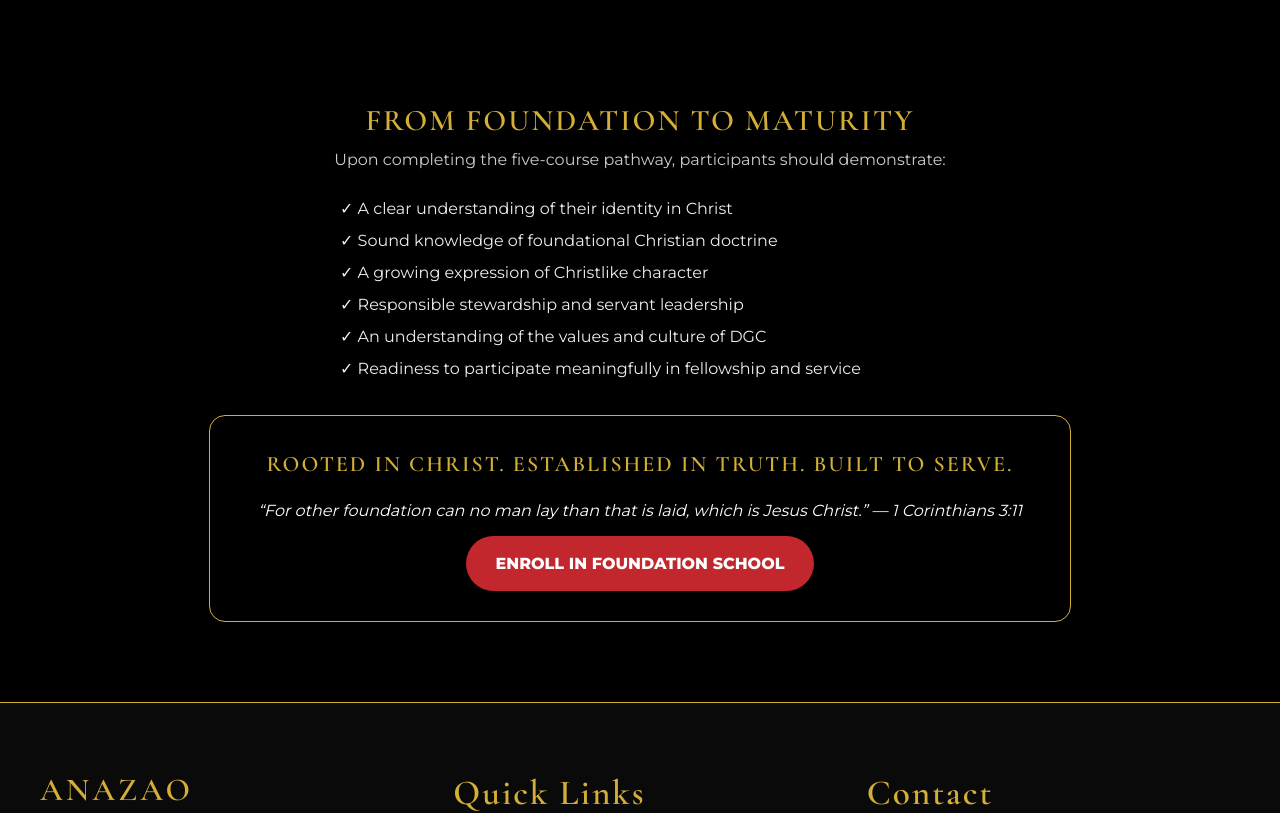
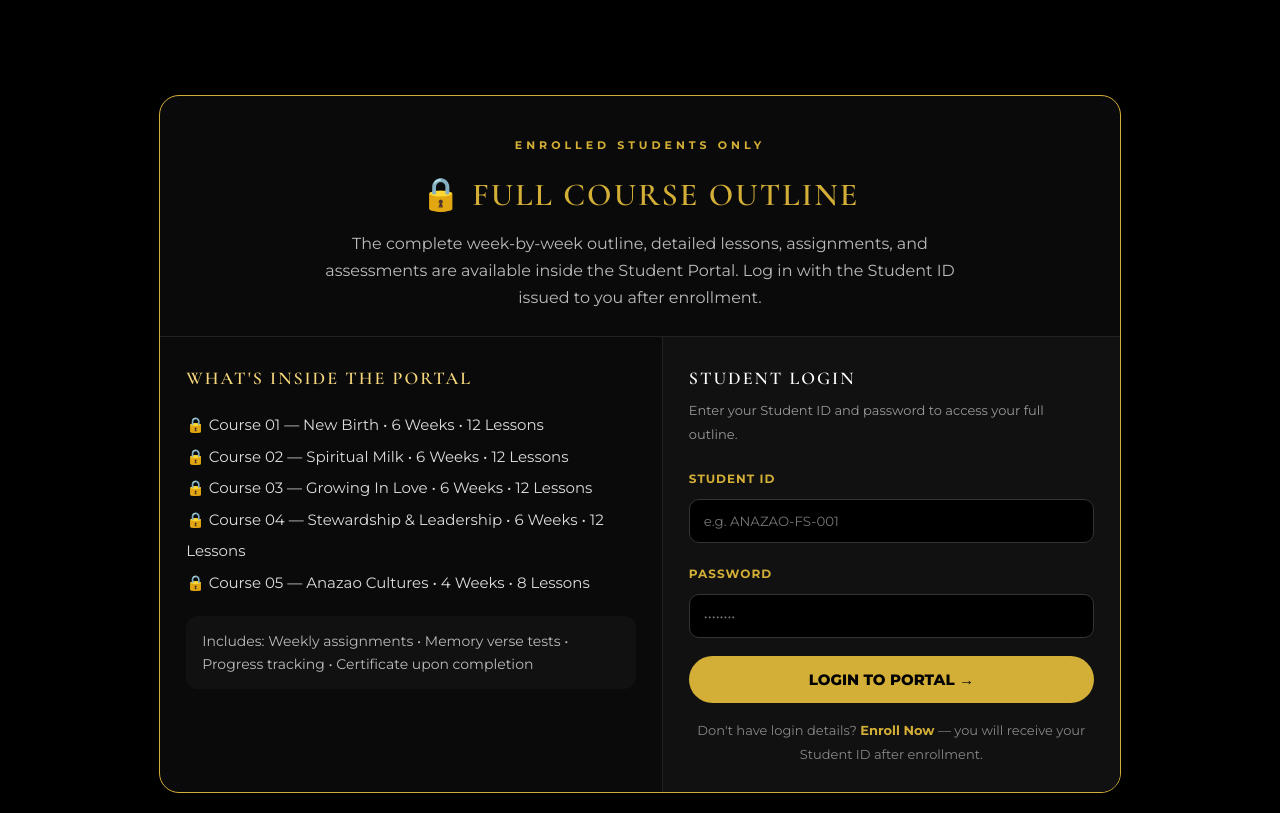
Before and after one commit to HABERTMANDE/websiteanazao, a React (Vite) app: page /foundation-school in a window 1280 px wide. Shown: the part 2475-3288 px from the top of the page. Built offline with nearby package versions, Linux system fonts and the light colour scheme.

Commit message:
Foundation School: Restore original design, rebrand to ANAZAO, add locked Student Portal outline

```diff
--- a/src/pages/FoundationSchool.jsx
+++ b/src/pages/FoundationSchool.jsx
@@ -59,14 +59,14 @@ const courses = [
   },
   {
     num: "05",
-    title: "DGC CULTURES",
+    title: "ANAZAO CULTURES",
     subtitle: "The Foundation of Church Identity and Community",
     theme: "Understanding the values, practices, and shared responsibilities of the Anazao the Family of Grace Global.",
-    overview: "Every spiritual community is strengthened by shared convictions, values, relationships, and practices rooted in biblical truth. DGC Cultures introduces participants to the distinctive values and family lifestyle of ANAZAO THE FAMILY OF GRACE GLOBAL. It establishes an understanding of honour, discipline, unity, teamwork, fellowship, accountability, and mutual responsibility.",
+    overview: "Every spiritual community is strengthened by shared convictions, values, relationships, and practices rooted in biblical truth. ANAZAO Cultures introduces participants to the distinctive values and family lifestyle of ANAZAO THE FAMILY OF GRACE GLOBAL. It establishes an understanding of honour, discipline, unity, teamwork, fellowship, accountability, and mutual responsibility.",
     primary: ["Acts 2:42-47", "Hebrews 10:24-25", "Psalm 133:1-3", "1 Corinthians 12:12-27", "Ephesians 4:11-16"],
     supporting: ["1 Corinthians 14:40", "Romans 12:4-11", "Philippians 2:1-5", "Hebrews 13:7,17", "1 Thessalonians 5:12-13", "1 Peter 5:5-6", "2 Timothy 2:2"],
     notes: ["Spiritual Family: Understanding the Church as the Body of Christ.", "Fellowship: Building relationships through shared faith and mutual encouragement.", "Honour: Demonstrating biblical respect and appreciation for others.", "Unity: Recognising the importance of shared purpose despite different gifts and functions.", "Discipline and Order: Maintaining a healthy community governed by biblical principles.", "Teamwork: Working together towards the mission of the Church.", "Spiritual Growth: Equipping believers to serve and strengthen the Body of Christ.", "Generational Continuity: Entrusting biblical truth to faithful people who can teach others."],
-    objectives: ["Explain the biblical understanding of the Church as a spiritual family.", "Understand the values and culture of DGC.", "Recognise the importance of honour and unity.", "Participate responsibly in fellowship and service.", "Understand biblical discipline and order.", "Appreciate teamwork and mutual accountability.", "Contribute positively to the spiritual life of the community."],
+    objectives: ["Explain the biblical understanding of the Church as a spiritual family.", "Understand the values and culture of ANAZAO.", "Recognise the importance of honour and unity.", "Participate responsibly in fellowship and service.", "Understand biblical discipline and order.", "Appreciate teamwork and mutual accountability.", "Contribute positively to the spiritual life of the community."],
     application: "Participants should demonstrate active participation in fellowship, responsible teamwork, respect, mutual care, and commitment to the shared mission of the Church.",
     memory: "Acts 2:42"
   },
@@ -75,6 +75,10 @@ const courses = [
 export default function FoundationSchool() {
   const [isMobile, setIsMobile] = useState(false);
   const [open, setOpen] = useState(0);
+  // For Student Portal - will connect real login later
+  const [studentId, setStudentId] = useState("");
+  const [password, setPassword] = useState("");
+  const [loginMsg, setLoginMsg] = useState("");
 
   useEffect(() => {
     const handleResize = () => setIsMobile(window.innerWidth <= 768);
@@ -83,9 +87,14 @@ export default function FoundationSchool() {
     return () => window.removeEventListener("resize", handleResize);
   }, []);
 
+  const handleLogin = (e) => {
+    e.preventDefault();
+    setLoginMsg("Student Portal is coming soon. Your login details will be issued after enrollment. Please enroll below to receive your Student ID.");
+  };
+
   return (
     <div style={{ backgroundColor: "#000", color: "#fff", minHeight: "100vh" }}>
-      {/* HERO */}
+      {/* HERO - ORIGINAL */}
       <section style={{ textAlign: "center", padding: isMobile ? "110px 1.2rem 60px" : "140px 2rem 90px", position: "relative", overflow: "hidden" }}>
         <p style={{ letterSpacing: "4px", fontSize: "11px", color: GOLD, fontWeight: "700" }}>ANAZAO THE FAMILY OF GRACE GLOBAL</p>
         <h1 style={{ fontSize: isMobile ? "42px" : "72px", lineHeight: "1", margin: "16px 0", color: GOLD, textShadow: "0 0 30px rgba(212,175,55,0.4)" }}>FOUNDATION<br />SCHOOL</h1>
@@ -101,11 +110,11 @@ export default function FoundationSchool() {
         <p style={{ marginTop: "30px", fontSize: "11px", letterSpacing: "3px", color: "#aaa" }}>APOSTOLIC • PROPHETIC • DISCIPLESHIP • TRANSFORMATIONAL</p>
       </section>
 
-      {/* JOURNEY STRIP */}
+      {/* JOURNEY STRIP - ORIGINAL */}
       <section style={{ maxWidth: "1100px", margin: "0 auto", padding: "0 1.2rem 60px", textAlign: "center" }}>
         <h2 style={{ color: GOLD, fontSize: "28px" }}>THE FOUNDATION SCHOOL JOURNEY</h2>
         <div style={{ display: "grid", gridTemplateColumns: isMobile ? "1fr" : "repeat(5, 1fr)", gap: "12px", marginTop: "24px" }}>
-          {["NEW BIRTH\nIdentity", "SPIRITUAL MILK\nDoctrine", "GROWING IN LOVE\nCharacter", "STEWARDSHIP\nResponsibility", "DGC CULTURES\nFamily & Mission"].map((t, i) => (
+          {["NEW BIRTH\nIdentity", "SPIRITUAL MILK\nDoctrine", "GROWING IN LOVE\nCharacter", "STEWARDSHIP\nResponsibility", "ANAZAO CULTURES\nFamily & Mission"].map((t, i) => (
             <div key={i} style={{ border: `1px solid ${GOLD}`, borderRadius: "14px", padding: "18px 10px", background: "#0a0a0a", whiteSpace: "pre-line", fontWeight: "700", fontSize: "14px", lineHeight: "1.5" }}>
               <span style={{ color: GOLD, fontSize: "22px" }}>{String(i+1).padStart(2,"0")}</span><br/>{t}
             </div>
@@ -113,7 +122,7 @@ export default function FoundationSchool() {
         </div>
       </section>
 
-      {/* COURSES */}
+      {/* COURSES - ORIGINAL */}
       <section id="courses" style={{ maxWidth: "1000px", margin: "0 auto", padding: "0 1.2rem 80px" }}>
         <h2 style={{ textAlign: "center", color: GOLD, fontSize: "32px", marginBottom: "8px" }}>THE FIVE-COURSE TRAINING PATH</h2>
         <p style={{ textAlign: "center", color: "#bbb", marginBottom: "30px" }}>Click a course to expand full teaching, scriptures, and objectives.</p>
@@ -142,12 +151,73 @@ export default function FoundationSchool() {
         ))}
       </section>
 
-      {/* OUTCOME */}
+      {/* ===== NEW SEGMENT: FULL COURSE OUTLINE - STUDENT LOGIN ===== */}
+      <section id="student-portal" style={{ maxWidth: "1000px", margin: "0 auto", padding: "0 1.2rem 80px" }}>
+        <div style={{ border: `1px solid ${GOLD}`, borderRadius: "20px", overflow: "hidden", background: "#0a0a0a" }}>
+          <div style={{ textAlign: "center", padding: isMobile ? "30px 20px 20px" : "40px 30px 24px" }}>
+            <p style={{ letterSpacing: "4px", fontSize: "11px", color: GOLD, fontWeight: "700", margin: 0 }}>ENROLLED STUDENTS ONLY</p>
+            <h2 style={{ color: GOLD, fontSize: isMobile ? "26px" : "32px", margin: "12px 0 8px" }}>🔒 FULL COURSE OUTLINE</h2>
+            <p style={{ color: "#bbb", maxWidth: "640px", margin: "0 auto", lineHeight: "1.7" }}>
+              The complete week-by-week outline, detailed lessons, assignments, and assessments are available inside the Student Portal. Log in with the Student ID issued to you after enrollment.
+            </p>
+          </div>
+
+          <div style={{ display: "grid", gridTemplateColumns: isMobile ? "1fr" : "1.1fr 1fr", gap: "0", borderTop: `1px solid #222` }}>
+            {/* LEFT: What is inside - Preview (blurred/locked) */}
+            <div style={{ padding: "26px", borderRight: isMobile ? "none" : "1px solid #222" }}>
+              <h3 style={{ color: GOLD_LIGHT, margin: "0 0 16px", fontSize: "18px" }}>WHAT'S INSIDE THE PORTAL</h3>
+              <ul style={{ listStyle: "none", padding: 0, margin: 0, lineHeight: "2.1", color: "#ddd", fontSize: "15px" }}>
+                <li>🔒 Course 01 — New Birth • 6 Weeks • 12 Lessons</li>
+                <li>🔒 Course 02 — Spiritual Milk • 6 Weeks • 12 Lessons</li>
+                <li>🔒 Course 03 — Growing In Love • 6 Weeks • 12 Lessons</li>
+                <li>🔒 Course 04 — Stewardship & Leadership • 6 Weeks • 12 Lessons</li>
+                <li>🔒 Course 05 — Anazao Cultures • 4 Weeks • 8 Lessons</li>
+              </ul>
+              <div style={{ background: "#111", borderRadius: "12px", padding: "14px 16px", marginTop: "18px", fontSize: "14px", color: "#bbb", lineHeight: "1.6" }}>
+                Includes: Weekly assignments • Memory verse tests • Progress tracking • Certificate upon completion
+              </div>
+            </div>
+
+            {/* RIGHT: Login Form - Placeholder for later */}
+            <div style={{ padding: "26px", background: "#111" }}>
+              <h3 style={{ color: "#fff", margin: "0 0 6px", fontSize: "18px" }}>STUDENT LOGIN</h3>
+              <p style={{ color: "#999", fontSize: "13px", margin: "0 0 18px" }}>Enter your Student ID and password to access your full outline.</p>
+              <form onSubmit={handleLogin}>
+                <label style={{ fontSize: "12px", letterSpacing: "1px", color: GOLD, fontWeight: "700" }}>STUDENT ID</label>
+                <input
+                  type="text"
+                  value={studentId}
+                  onChange={(e) => setStudentId(e.target.value)}
+                  placeholder="e.g. ANAZAO-FS-001"
+                  style={{ width: "100%", boxSizing: "border-box", padding: "13px 14px", borderRadius: "10px", border: "1px solid #333", background: "#000", color: "#fff", margin: "8px 0 16px", outline: "none" }}
+                />
+                <label style={{ fontSize: "12px", letterSpacing: "1px", color: GOLD, fontWeight: "700" }}>PASSWORD</label>
+                <input
+                  type="password"
+                  value={password}
+                  onChange={(e) => setPassword(e.target.value)}
+                  placeholder="••••••••"
+                  style={{ width: "100%", boxSizing: "border-box", padding: "13px 14px", borderRadius: "10px", border: "1px solid #333", background: "#000", color: "#fff", margin: "8px 0 18px", outline: "none" }}
+                />
+                <button type="submit" style={{ width: "100%", background: GOLD, color: "#000", border: "none", padding: "14px", borderRadius: "30px", fontWeight: "800", cursor: "pointer", fontSize: "15px" }}>
+                  LOGIN TO PORTAL →
+                </button>
+                {loginMsg && <p style={{ background: "#1a1400", border: `1px solid ${GOLD}`, color: GOLD_LIGHT, padding: "12px", borderRadius: "10px", fontSize: "13px", lineHeight: "1.6", marginTop: "16px" }}>{loginMsg}</p>}
+              </form>
+              <p style={{ textAlign: "center", color: "#888", fontSize: "13px", marginTop: "16px" }}>
+                Don't have login details? <a href="/membership" style={{ color: GOLD, fontWeight: "700" }}>Enroll Now</a> — you will receive your Student ID after enrollment.
+              </p>
+            </div>
+          </div>
+        </div>
+      </section>
+
+      {/* OUTCOME - ORIGINAL */}
       <section style={{ maxWidth: "900px", margin: "0 auto", padding: "0 1.2rem 80px", textAlign: "center" }}>
         <h2 style={{ color: GOLD, fontSize: "30px" }}>FROM FOUNDATION TO MATURITY</h2>
         <p style={{ color: "#ccc", lineHeight: "1.7" }}>Upon completing the five-course pathway, participants should demonstrate:</p>
         <div style={{ textAlign: "left", maxWidth: "600px", margin: "20px auto", lineHeight: "2", color: "#eee" }}>
-          ✓ A clear understanding of their identity in Christ<br/>✓ Sound knowledge of foundational Christian doctrine<br/>✓ A growing expression of Christlike character<br/>✓ Responsible stewardship and servant leadership<br/>✓ An understanding of the values and culture of DGC<br/>✓ Readiness to participate meaningfully in fellowship and service
+          ✓ A clear understanding of their identity in Christ<br/>✓ Sound knowledge of foundational Christian doctrine<br/>✓ A growing expression of Christlike character<br/>✓ Responsible stewardship and servant leadership<br/>✓ An understanding of the values and culture of ANAZAO<br/>✓ Readiness to participate meaningfully in fellowship and service
         </div>
         <div style={{ border: `1px solid ${GOLD}`, borderRadius: "16px", padding: "30px 20px", marginTop: "30px" }}>
           <h3 style={{ color: GOLD, fontSize: "22px", margin: "0" }}>ROOTED IN CHRIST. ESTABLISHED IN TRUTH. BUILT TO SERVE.</h3>
```
